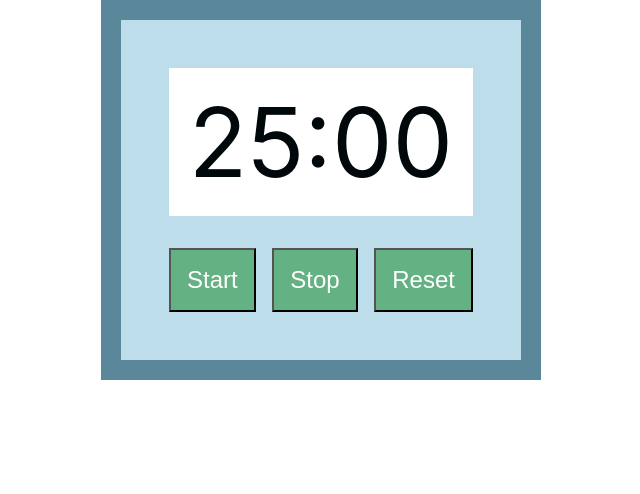
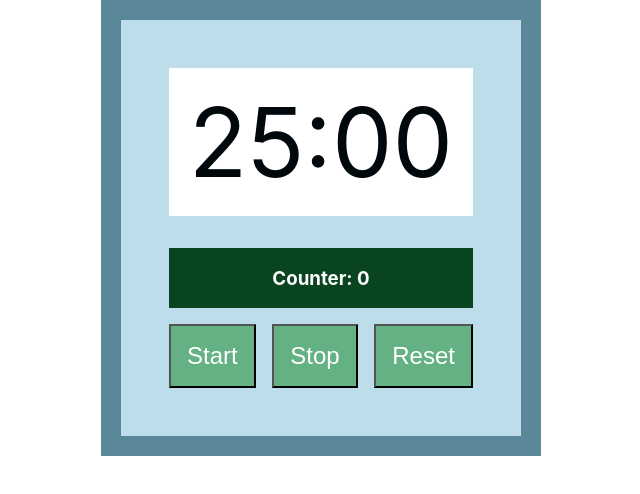
Before and after one commit to DennieCodes/tomato-timer, a React (Create React App) app: page / in a window 1280 px wide. Shown: the top 494 px of the page, without its empty margins (319-959 px from the left). Built offline with nearby package versions, Linux system fonts and the light colour scheme.

Commit message:
Added counter functionality

```diff
--- a/src/App.js
+++ b/src/App.js
@@ -6,7 +6,7 @@ class App extends Component {
   render() {
     return (
       <div className="wrapper">
-        <Pomodoro />
+        <Pomodoro timerLength={1500} breakLength={300}/>
       </div>
     );
   }
--- a/src/Pomodoro.js
+++ b/src/Pomodoro.js
@@ -10,8 +10,9 @@ export default class Pomodoro extends Component {
       onBreak: false,
       isActive: false,
       timerId: 0,
-      timer: 1500,
-      breakTimer: 300
+      timer: this.props.timerLength,
+      timerLength: this.props.timerLength,
+      breakLength: this.props.breakLength
     }
 
     this.resetTimer = this.resetTimer.bind(this);
@@ -27,8 +28,7 @@ export default class Pomodoro extends Component {
     }
 
     this.setState({
-      timer: 1500,
-      breakTimer: 300,
+      timer: this.state.timerLength,
       isActive: false,
       onBreak: false
     });
@@ -80,7 +80,13 @@ export default class Pomodoro extends Component {
       if (this.state.onBreak === false) {                     // if onBreak === false (end of normal timer)
         this.setState({
           onBreak: true,                                      // toggle onBreak value
-          timer: 300                                          // set Timer
+          timer: this.state.breakLength                       // set Timer
+        });
+      }
+      else {                                                // if onBreak === true (end of break timer)
+        this.setState({                                       // condition continues to be
+          count: this.state.count + 1,
+          isActive: true
         });
       }
     }
@@ -94,20 +100,25 @@ export default class Pomodoro extends Component {
   }
 
   render() {
-    let breakNotice = "";
+    let noticeMsg = "";
+    // let alarm = "";
 
-    if (this.state.timer === 0 || this.state.onBreak) {
-      let noticeMsg = this.state.onBreak && this.state.timer === 0 ? "The Timer has Ended" : "Break Time";
+    if (this.state.onBreak) {
+      if (this.state.timer > 0) {
+        noticeMsg = "Break Time";
+      } else {
+        noticeMsg = "The Timer has Ended";
+      }
+    } else {
+      noticeMsg = `Counter: ${this.state.count}`;
+    }
 
-      breakNotice = <section className="section-notice">
-        <h3 className="section-notice-msg">{noticeMsg}</h3>
-        <audio id="alarm">
-          <source src="analog-watch-alarm.mp3" type="audio/mpeg"></source>
-          <source src="analog-watch-alarm.wav" type="audio/wav"></source>
-          Your browser does not support the audio element
-        </audio>
-      </section>;
-    }
+    let alarm = this.state.timer === 0 || this.state.onBreak ?
+      <audio id="alarm">
+        <source src="analog-watch-alarm.mp3" type="audio/mpeg"></source>
+        <source src="analog-watch-alarm.wav" type="audio/wav"></source>
+        Your browser does not support the audio element
+      </audio> : "";
 
     return (
       <div className="pomodoro">
@@ -115,7 +126,10 @@ export default class Pomodoro extends Component {
           <Timer timer={ this.state.timer }/>
         </section>
 
-        {this.state.timer === 0 || this.state.onBreak ? breakNotice : ""}
+        <section className="section-notice">
+          <h3 className="section-notice-msg">{noticeMsg}</h3>
+          {alarm}
+        </section>
 
         <section className="section-controls">
           <button className="controls-button" onClick={this.startTimer}>Start</button>
```
